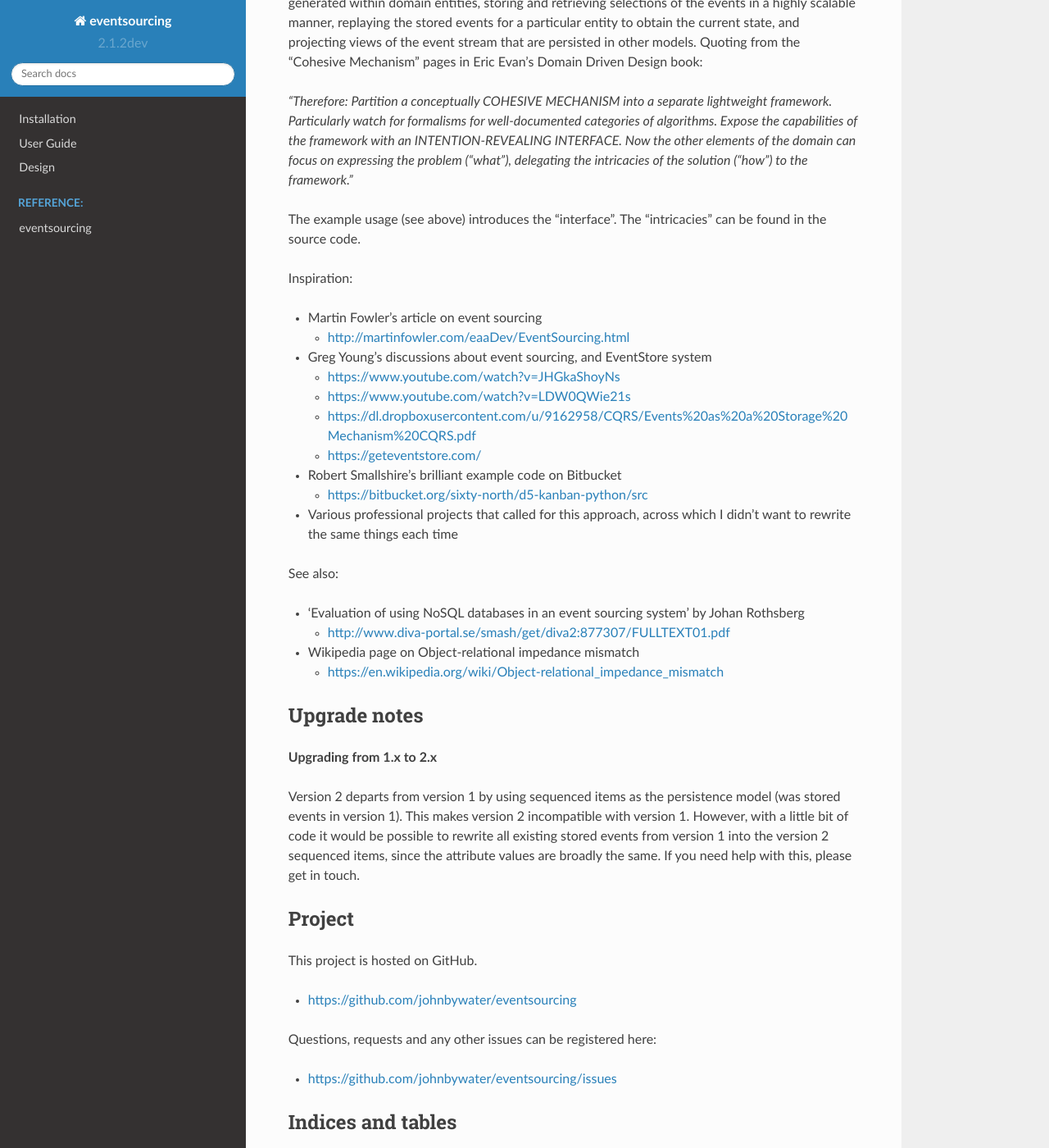
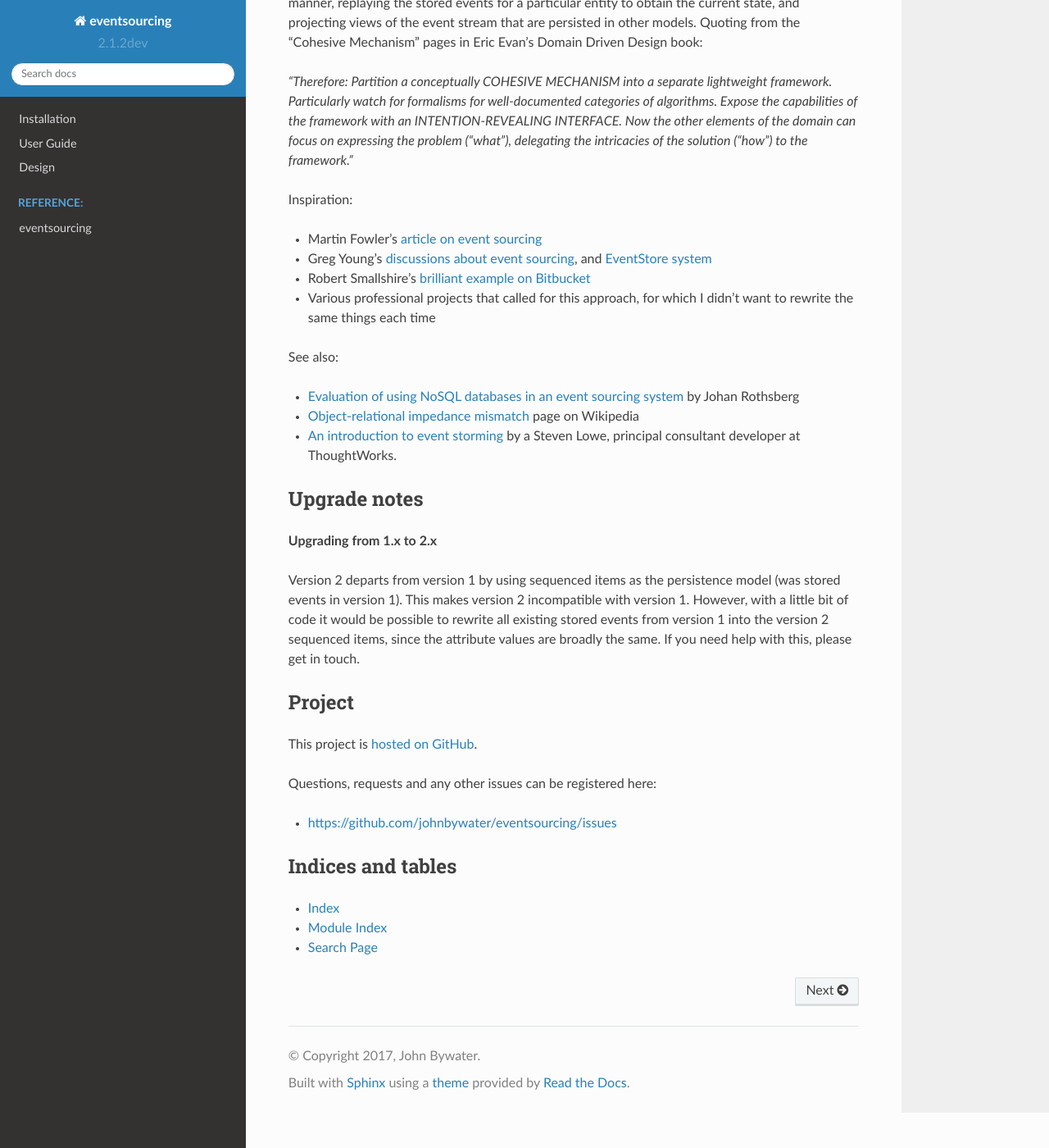
Before and after one commit to pyeventsourcing/eventsourcing, a Sphinx documentation site: the page built from docs/index.rst, in a window 1280 px wide and 1400 px high, scrolled down 2712 px. Shown: the whole window at 82% size. Built offline with Sphinx 7.4.7 and the Read the Docs theme 2.0.0, drawn with Linux system fonts in a browser that asks for light colours; some of the changed text lies outside the part shown.

Commit message:
Fixed links.

```diff
--- a/docs/index.rst
+++ b/docs/index.rst
@@ -78,10 +78,9 @@ horizontally scaled application doesn't become inconsistent due to concurrent
 method execution. Leverages any optimistic concurrency controls in the database
 adapted by the stored event repository. For example the Cassandra database, which implements
 the Paxos protocol, can accomplish linearly-scalable distributed optimistic concurrency
-control, guaranteeing sequential consistency of the events of an entity, across concurent
-application threads. It is also possible to serialize calls to the methods of an
+control, guaranteeing sequential consistency of the events of an entity. It is also possible to serialize calls to the methods of an
 entity, but that is out of the scope of this package — if you wish to do that,
-perhaps something like [Zookeeper](https://zookeeper.apache.org/) might help.
+perhaps something like `Zookeeper <https://zookeeper.apache.org/>`__ might help.
 
 **Snapshotting** — avoids replaying an entire event stream to
 obtain the state of an entity. A snapshot strategy is included which reuses
@@ -125,39 +124,32 @@ framework with an INTENTION-REVEALING INTERFACE. Now the other elements
 of the domain can focus on expressing the problem ("what"), delegating
 the intricacies of the solution ("how") to the framework."*
 
-The example usage (see above) introduces the "interface". The
-"intricacies" can be found in the source code.
-
 Inspiration:
 
--  Martin Fowler's article on event sourcing
+-  Martin Fowler's `article on event sourcing <http://martinfowler.com/eaaDev/EventSourcing.html>`__
 
-   -  http://martinfowler.com/eaaDev/EventSourcing.html
+-  Greg Young's `discussions about event sourcing <https://www.youtube.com/watch?v=JHGkaShoyNs>`__,
+   and `EventStore system <https://geteventstore.com/>`__
 
--  Greg Young's discussions about event sourcing, and EventStore system
+-  Robert Smallshire's `brilliant example on Bitbucket <https://bitbucket.org/sixty-north/d5-kanban-python/src>`__
 
-   -  https://www.youtube.com/watch?v=JHGkaShoyNs
-   -  https://www.youtube.com/watch?v=LDW0QWie21s
-   -  https://dl.dropboxusercontent.com/u/9162958/CQRS/Events%20as%20a%20Storage%20Mechanism%20CQRS.pdf
-   -  https://geteventstore.com/
-
--  Robert Smallshire's brilliant example code on Bitbucket
-
-   -  https://bitbucket.org/sixty-north/d5-kanban-python/src
-
--  Various professional projects that called for this approach, across
+-  Various professional projects that called for this approach, for
    which I didn't want to rewrite the same things each time
 
 See also:
 
--  'Evaluation of using NoSQL databases in an event sourcing system' by
+-  `Evaluation of using NoSQL databases in an event sourcing system
+   <http://www.diva-portal.se/smash/get/diva2:877307/FULLTEXT01.pdf>`__ by
    Johan Rothsberg
 
-   -  http://www.diva-portal.se/smash/get/diva2:877307/FULLTEXT01.pdf
+-  `Object-relational impedance mismatch
+   <https://en.wikipedia.org/wiki/Object-relational\_impedance\_mismatch>`__
+   page on Wikipedia
 
--  Wikipedia page on Object-relational impedance mismatch
+-  `An introduction to event storming
+   <https://techbeacon.com/introduction-event-storming-easy-way-achieve-domain-driven-design>`__
+   by a Steven Lowe, principal consultant developer at ThoughtWorks.
 
-   -  https://en.wikipedia.org/wiki/Object-relational\_impedance\_mismatch
 
 Upgrade notes
 =============
@@ -175,9 +167,7 @@ the same. If you need help with this, please get in touch.
 Project
 =======
 
-This project is hosted on GitHub.
-
--  https://github.com/johnbywater/eventsourcing
+This project is `hosted on GitHub <https://github.com/johnbywater/eventsourcing>`__.
 
 Questions, requests and any other issues can be registered here:
 
--- a/docs/topics/installing.rst
+++ b/docs/topics/installing.rst
@@ -2,9 +2,8 @@
 Installation
 ============
 
-Use pip to install the `latest
-distribution <https://pypi.python.org/pypi/eventsourcing>`__ from the
-Python Package Index.
+Use pip to install the distribution from the
+`Python Package Index <https://pypi.python.org/pypi/eventsourcing>`__.
 
 ::
 
```
